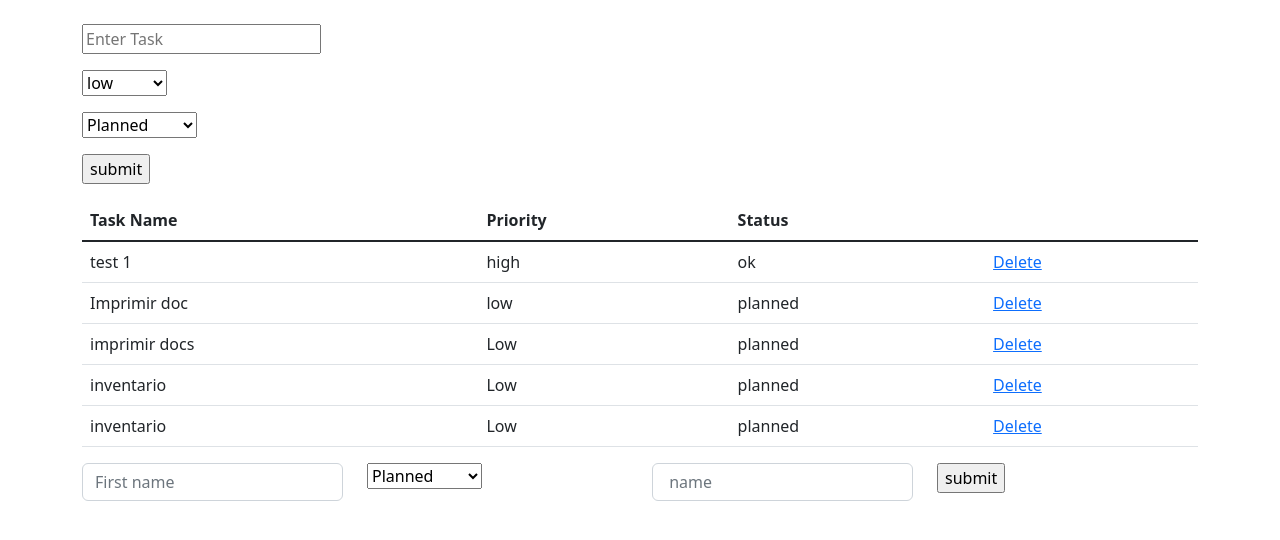
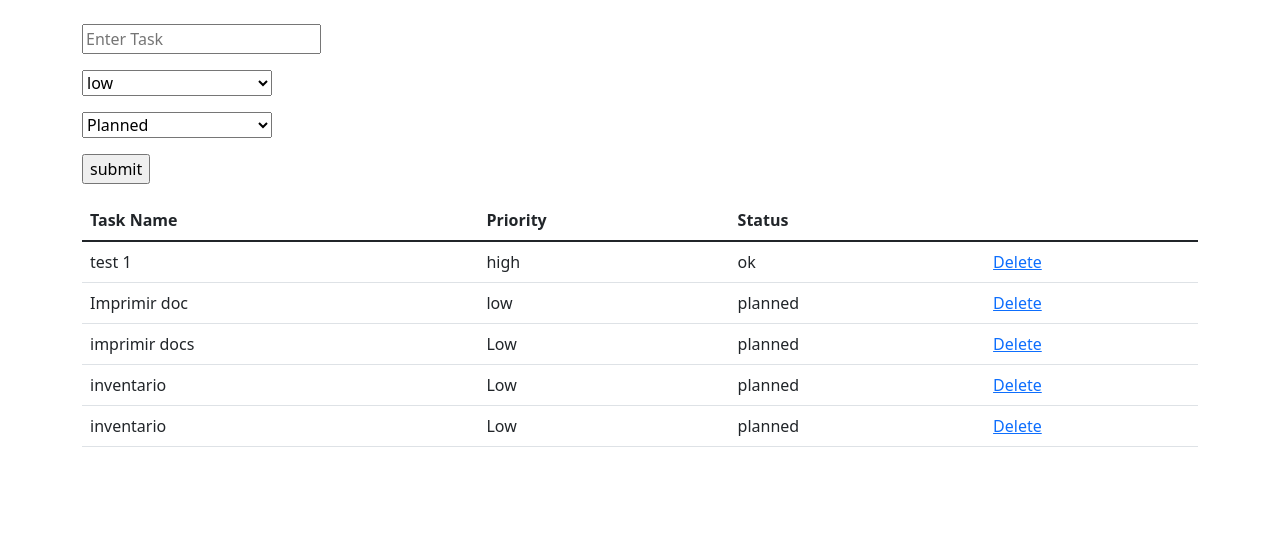
Before and after one commit to carloscastillom/Python_Django_Schooling, a Django app: page / in a window 1280 px wide. Shown: the part 56-596 px from the top of the page. Run offline with Django 4.2, Linux system fonts and the light colour scheme; data comes from the database, SQL or seed files in the repository.

Commit message:
playing around

```diff
--- a/pegaso/pegaso/pegasoApp/templates/index.html
+++ b/pegaso/pegaso/pegasoApp/templates/index.html
@@ -36,6 +36,13 @@
 
 </head>
 <body>
+
+  <style type="text/css">
+    select {
+        width: 190px;
+    }
+</style>
+
 
 
   <div class="container">
@@ -89,30 +96,6 @@
         </tbody>
     </table>
 
-    <form>
-      <div class="row">
-        <div class="col">
-          <input type="text" class="form-control" placeholder="First name">
-        </div>
-        <div class="col">
-          <select name="status2">
-            <option value="planned">Planned</option>
-            <option value="On progress">On Progress</option>
-            <option value="Completed">Completed</option>
-          </select>
-        </div>
-        <div class="col">
-          <input type="text" class="form-control" placeholder=" name">
-        </div>
-        <div class="col">
-          <input type="submit" value="submit"><br>
-        </div>
-      </div>
-    </form>
-
-
-
-
 
   </div>
 
```
